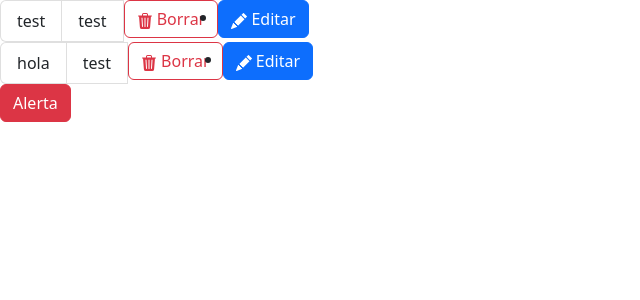
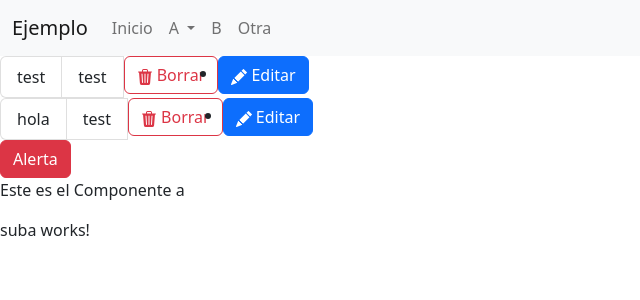
Before and after one commit to miguelcaslp/Angular, an Angular app: page /a in a window 1280 px wide. Before the commit this address led to /. Shown: the top 300 px of the page, without its empty margins (0-640 px from the left). Built offline with nearby package versions, Linux system fonts and the light colour scheme.

Commit message:
three commit

```diff
--- a/angular.json
+++ b/angular.json
@@ -24,10 +24,10 @@
             ],
             "styles": [
               "src/styles.css",
-              "./node_modules/bootstrap/dist/css/bootstrap.min.css"
+              "./node_modules/bootstrap/dist/css/bootstrap.css"
             ],
             "scripts": [
-              "./node_modules/bootstrap/dist/js/bootstrap.min.js"
+              "./node_modules/bootstrap/dist/js/bootstrap.bundle.js"
             ]
           },
           "configurations": {
--- a/src/app/app-routing.module.ts
+++ b/src/app/app-routing.module.ts
@@ -1,7 +1,24 @@
 import { NgModule } from '@angular/core';
 import { RouterModule, Routes } from '@angular/router';
+import { GuardGuard } from './guards/guard.guard';
+import { AComponent } from './pages/a/a.component';
+import { SubaComponent } from './pages/a/suba/suba.component';
+import { SubbComponent } from './pages/a/subb/subb.component';
+import { BComponent } from './pages/b/b.component';
+import { Error404Component } from './pages/error404/error404.component';
 
-const routes: Routes = [];
+const routes: Routes = [
+  {path:'a', component:AComponent,
+  children:[
+    {path:'suba', component:SubaComponent},
+    {path:'subb', component:SubbComponent},
+    {path:'**', redirectTo:'/a/suba', pathMatch:'full' },
+  ],
+  canActivate:[GuardGuard]},
+  {path:'b/:id/:page:', loadComponent:()=> import('./pages/b/b.component').then(m=>m.BComponent)},
+  {path:'', redirectTo:'/a', pathMatch:'full' },
+  {path:'**', component:Error404Component},
+];
 
 @NgModule({
   imports: [RouterModule.forRoot(routes)],
--- a/src/app/app.component.html
+++ b/src/app/app.component.html
@@ -1,3 +1,37 @@
+
+  <nav class="navbar navbar-expand-lg navbar-light bg-light">
+    <div class="container-fluid">
+      <a class="navbar-brand" href="#">Ejemplo</a>
+      <button class="navbar-toggler" type="button" data-bs-toggle="collapse" data-bs-target="#navbarNav" aria-controls="navbarNav" aria-expanded="false" aria-label="Toggle navigation">
+        <span class="navbar-toggler-icon"></span>
+      </button>
+      <div class="collapse navbar-collapse" id="navbarNav">
+        <ul class="navbar-nav">
+          <li class="nav-item">
+            <a class="nav-link" aria-current="page" routerLinkactive="active"  routerLink="/">Inicio</a>
+          </li>
+
+          <li class="nav-item dropdown">
+            <a class="nav-link dropdown-toggle" href="#" role="button" data-bs-toggle="dropdown" aria-expanded="false">
+              A
+            </a>
+            <ul class="dropdown-menu">
+              <li><a class="dropdown-item"  routerLinkactive="active"  [routerLink]="['/a','suba']">SubA</a></li>
+              <li><a class="dropdown-item"  routerLinkactive="active"  routerLink="/a/subb">SubB</a></li>
+            </ul>
+          </li>
+
+          <li class="nav-item">
+            <a class="nav-link"  routerLinkactive="active" [routerLink]="['/b','adios','mundo']">B</a>
+          </li>
+          <li class="nav-item">
+            <a class="nav-link"  routerLinkactive="active" routerLink="/noExist" >Otra</a>
+          </li>
+        </ul>
+      </div>
+    </div>
+  </nav>
+
 <app-note [note]="{title:'test',description:'test'}"
 (editNote)="this.editingNote($event)" (removeNote)="this.removingNote($event)"></app-note>
 <app-note [note]="{id:2,title:'hola',description:'test'}"
--- /dev/null
+++ b/src/app/guards/guard.guard.ts
@@ -0,0 +1,23 @@
+import { Injectable } from '@angular/core';
+import { ActivatedRouteSnapshot, CanActivate, Router, RouterStateSnapshot, UrlTree } from '@angular/router';
+import { Observable } from 'rxjs';
+
+@Injectable({
+  providedIn: 'root'
+})
+export class GuardGuard implements CanActivate {
+  constructor(private router:Router){
+
+  }
+  canActivate(
+    route: ActivatedRouteSnapshot,
+    state: RouterStateSnapshot): Observable<boolean | UrlTree> | Promise<boolean | UrlTree> | boolean | UrlTree {
+      if(true){
+        return true;
+      }else{
+        this.router.navigate(['/login'])
+       return false;
+      }
+  }
+
+}
--- /dev/null
+++ b/src/app/pages/a/a.component.ts
@@ -0,0 +1,25 @@
+import { Component, OnInit } from '@angular/core';
+import { CommonModule } from '@angular/common';
+import { RouterModule } from '@angular/router';
+
+@Component({
+  selector: 'app-a',
+  standalone: true,
+  imports: [CommonModule,RouterModule],
+  template: `
+    <p>
+      Este es el Componente a
+    </p>
+    <router-outlet></router-outlet>
+  `,
+  styles: [
+  ]
+})
+export class AComponent implements OnInit {
+
+  constructor() { }
+
+  ngOnInit(): void {
+  }
+
+}
--- /dev/null
+++ b/src/app/pages/a/suba/suba.component.ts
@@ -0,0 +1,23 @@
+import { Component, OnInit } from '@angular/core';
+import { CommonModule } from '@angular/common';
+
+@Component({
+  selector: 'app-suba',
+  standalone: true,
+  imports: [CommonModule],
+  template: `
+    <p>
+      suba works!
+    </p>
+  `,
+  styles: [
+  ]
+})
+export class SubaComponent implements OnInit {
+
+  constructor() { }
+
+  ngOnInit(): void {
+  }
+
+}
--- /dev/null
+++ b/src/app/pages/a/subb/subb.component.ts
@@ -0,0 +1,23 @@
+import { Component, OnInit } from '@angular/core';
+import { CommonModule } from '@angular/common';
+
+@Component({
+  selector: 'app-subb',
+  standalone: true,
+  imports: [CommonModule],
+  template: `
+    <p>
+      subb works!
+    </p>
+  `,
+  styles: [
+  ]
+})
+export class SubbComponent implements OnInit {
+
+  constructor() { }
+
+  ngOnInit(): void {
+  }
+
+}
--- /dev/null
+++ b/src/app/pages/b/b.component.ts
@@ -0,0 +1,26 @@
+import { Component, OnInit } from '@angular/core';
+import { CommonModule } from '@angular/common';
+import { ActivatedRoute } from '@angular/router';
+
+@Component({
+  selector: 'app-b',
+  standalone: true,
+  imports: [CommonModule],
+  template: `
+    <p>
+      b works!
+    </p>
+  `,
+  styles: [
+  ]
+})
+export class BComponent implements OnInit {
+
+  constructor(private route:ActivatedRoute) { }
+
+  ngOnInit(): void {
+    let info = this.route.snapshot.paramMap;
+    console.log(info);
+  }
+
+}
--- /dev/null
+++ b/src/app/pages/error404/error404.component.ts
@@ -0,0 +1,27 @@
+import { Component, OnInit } from '@angular/core';
+import { CommonModule } from '@angular/common';
+import { Route, Router } from '@angular/router';
+
+@Component({
+  selector: 'app-error404',
+  standalone: true,
+  imports: [CommonModule],
+  template: `
+    <p (click)='inicio()'>
+      error404 works!
+    </p>
+  `,
+  styles: [
+  ]
+})
+export class Error404Component implements OnInit {
+
+  constructor(private router:Router) { }
+
+  ngOnInit(): void {
+  }
+  inicio(){
+    this.router.navigate(['/'])
+  }
+
+}
```
Also changed, not shown: 1 other file (tests, documents, lock files or other folders).
